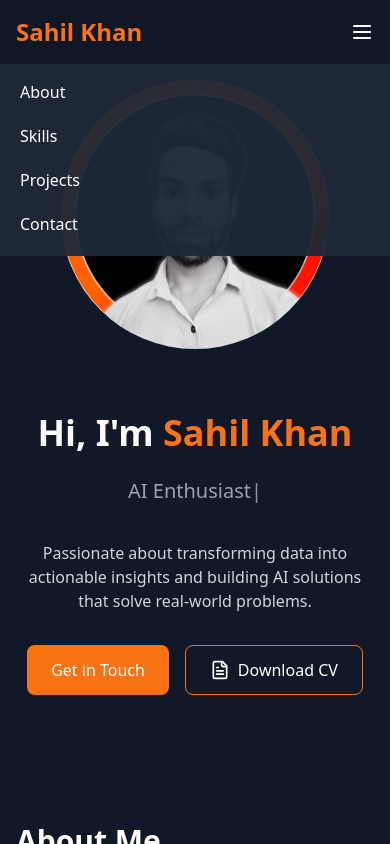
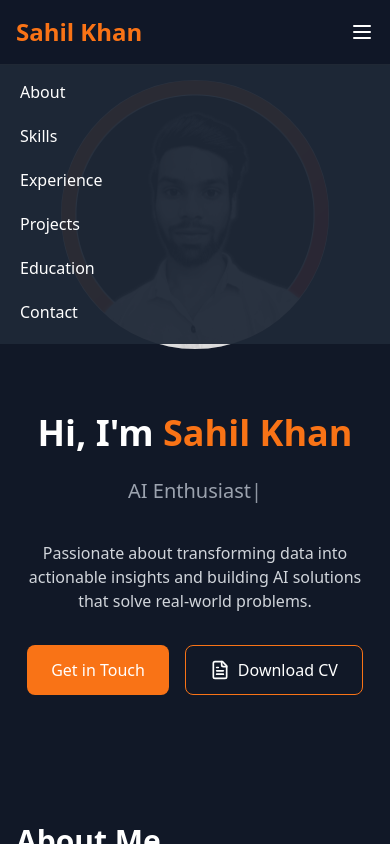
Before and after one commit to sahilkhan-7/sahilkhan-7.github.io, a React (Create React App) app: page / in a window 390 px wide. Both pictures are taken after a click on the button 362 px from the left and 32 px from the top of the page. Shown: the top 844 px of the page. Built offline with nearby package versions, Linux system fonts and the light colour scheme.

Commit message:
Fixes navigation for mobile

```diff
--- a/src/components/Portfolio.js
+++ b/src/components/Portfolio.js
@@ -232,7 +232,9 @@ useEffect(() => {
             <div className="px-2 pt-2 pb-3 space-y-1">
               <button onClick={() => handleNavClick('about')} className="block w-full text-left px-3 py-2 hover:bg-gray-700">About</button>
               <button onClick={() => handleNavClick('skills')} className="block w-full text-left px-3 py-2 hover:bg-gray-700">Skills</button>
+              <button onClick={() => handleNavClick('experience')} className="block w-full text-left px-3 py-2 hover:bg-gray-700">Experience</button>
               <button onClick={() => handleNavClick('projects')} className="block w-full text-left px-3 py-2 hover:bg-gray-700">Projects</button>
+              <button onClick={() => handleNavClick('educations')} className="block w-full text-left px-3 py-2 hover:bg-gray-700">Education</button>
               <button onClick={() => handleNavClick('contact')} className="block w-full text-left px-3 py-2 hover:bg-gray-700">Contact</button>
             </div>
           </div>
```
